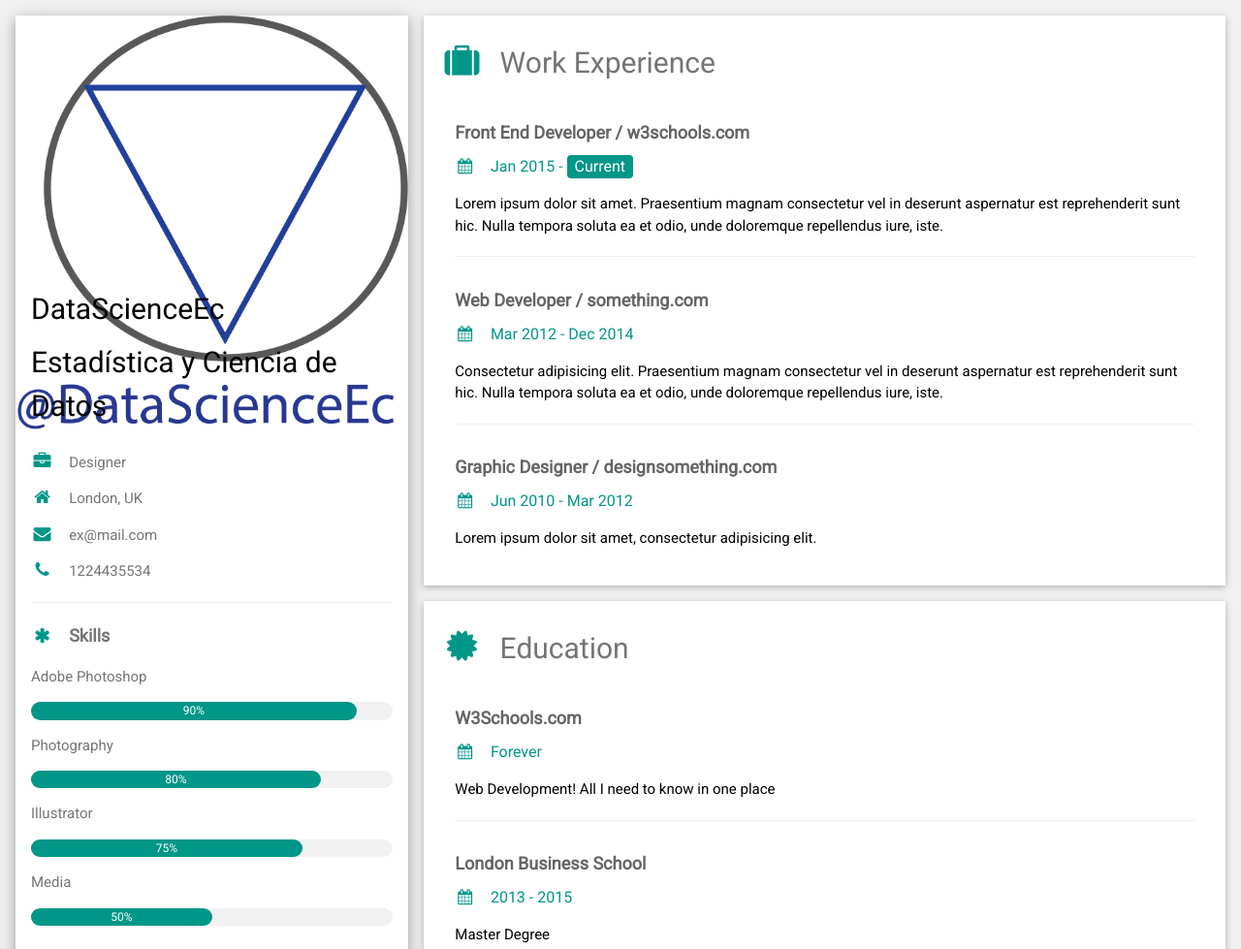
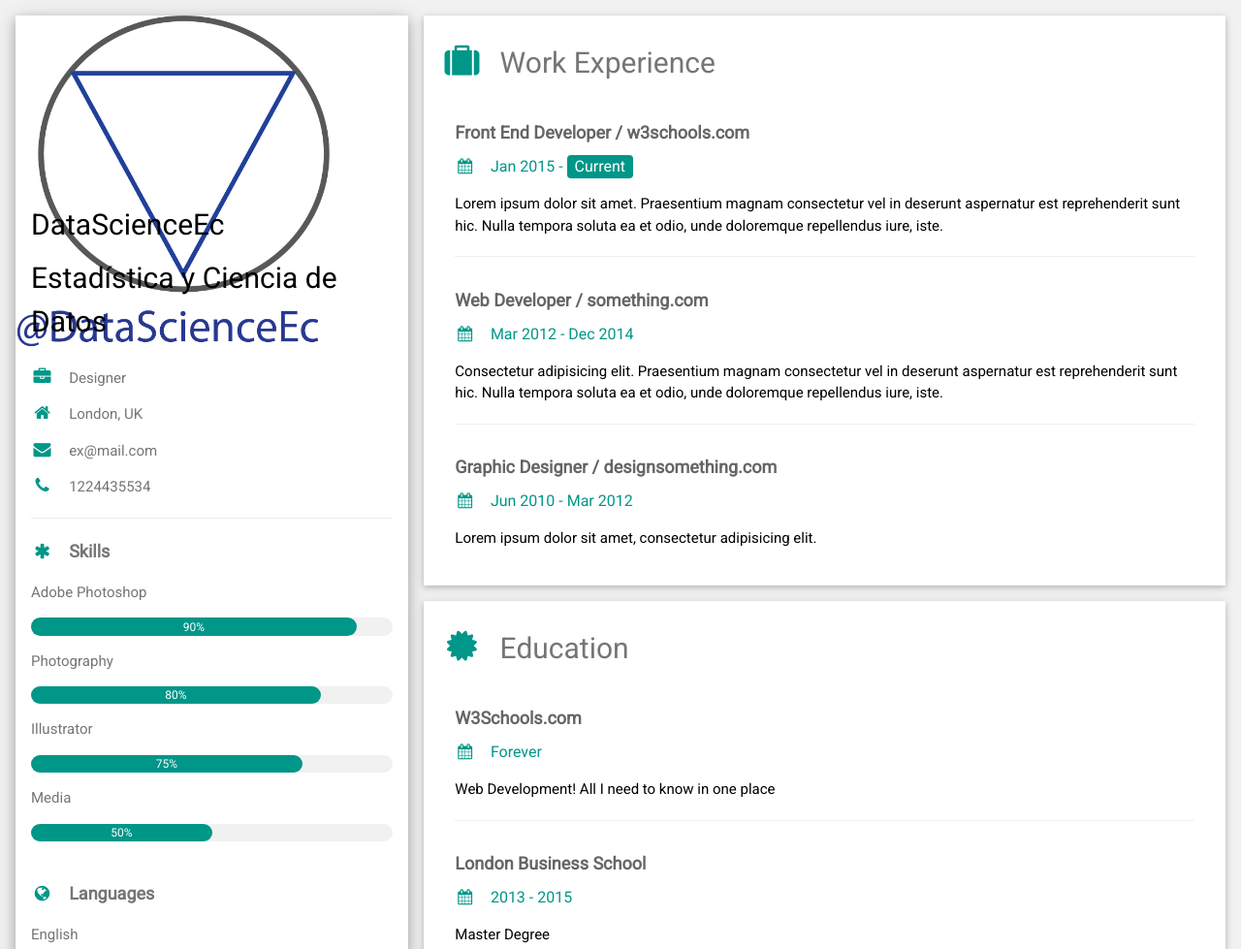
Before and after one commit to estadisticacienciadatos/estadisticadatascience.github.io, a plain HTML site: page index.html in a window 1280 px wide. Shown: the top 979 px of the page at 97% size. Drawn offline with nearby package versions, Linux system fonts and the light colour scheme.

Commit message:
Update index.html

```diff
--- a/index.html
+++ b/index.html
@@ -24,7 +24,7 @@ html,body,h1,h2,h3,h4,h5,h6 {font-family: "Roboto", sans-serif}
 
       <div class="w3-white w3-text-grey w3-card-4">
         <div class="w3-display-container">
-          <img src="logo-sep07.png" style="width:100%" alt="Avatar">
+          <img src="logo-sep07.png" style="width:80%" alt="Avatar">
           <div class="w3-display-bottomleft w3-container w3-text-black">
             <h2>DataScienceEc</h2>
             <h2>Estadística y Ciencia de Datos</h2>
```
